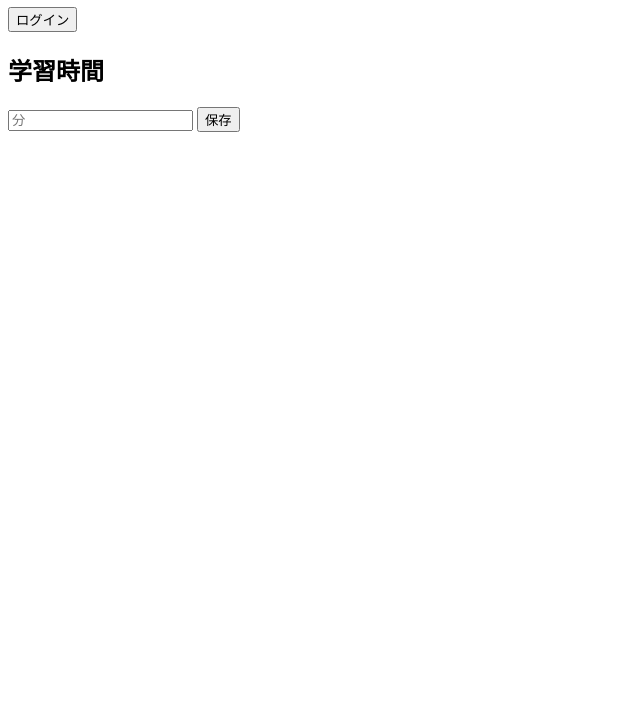
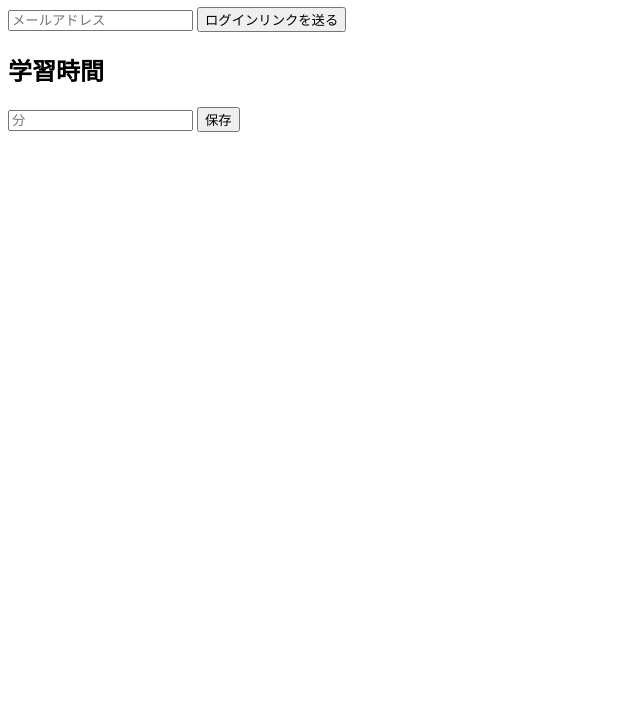
Before and after one commit to holly-u1/my-tracker, a plain HTML site: page index.html in a window 1280 px wide. Shown: the part 73-800 px from the top of the page, without its empty margins (0-640 px from the left). Drawn offline with nearby package versions, Linux system fonts and the light colour scheme.

Commit message:
Update index.html

```diff
--- a/index.html
+++ b/index.html
@@ -5,10 +5,13 @@
   <title>My Tracker</title>
 </head>
 <body>
+
   <h1>My Tracker</h1>
 
-  <button id="login">ログイン</button>
+  <input id="email" type="email" placeholder="メールアドレス" />
+  <button id="login">ログインリンクを送る</button>
 
+  <p id="status"></p>
   <h2>学習時間</h2>
   <input id="minutes" type="number" placeholder="分" />
   <button id="saveStudy">保存</button>
```
